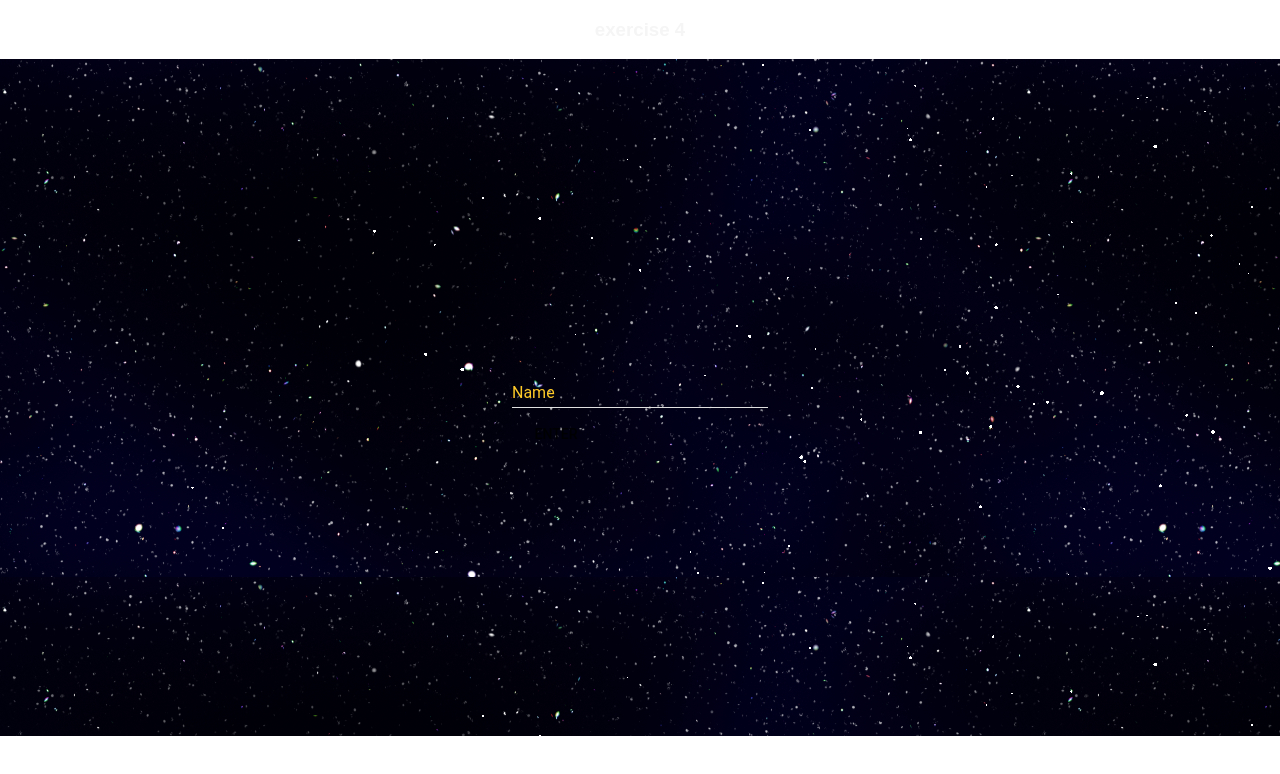
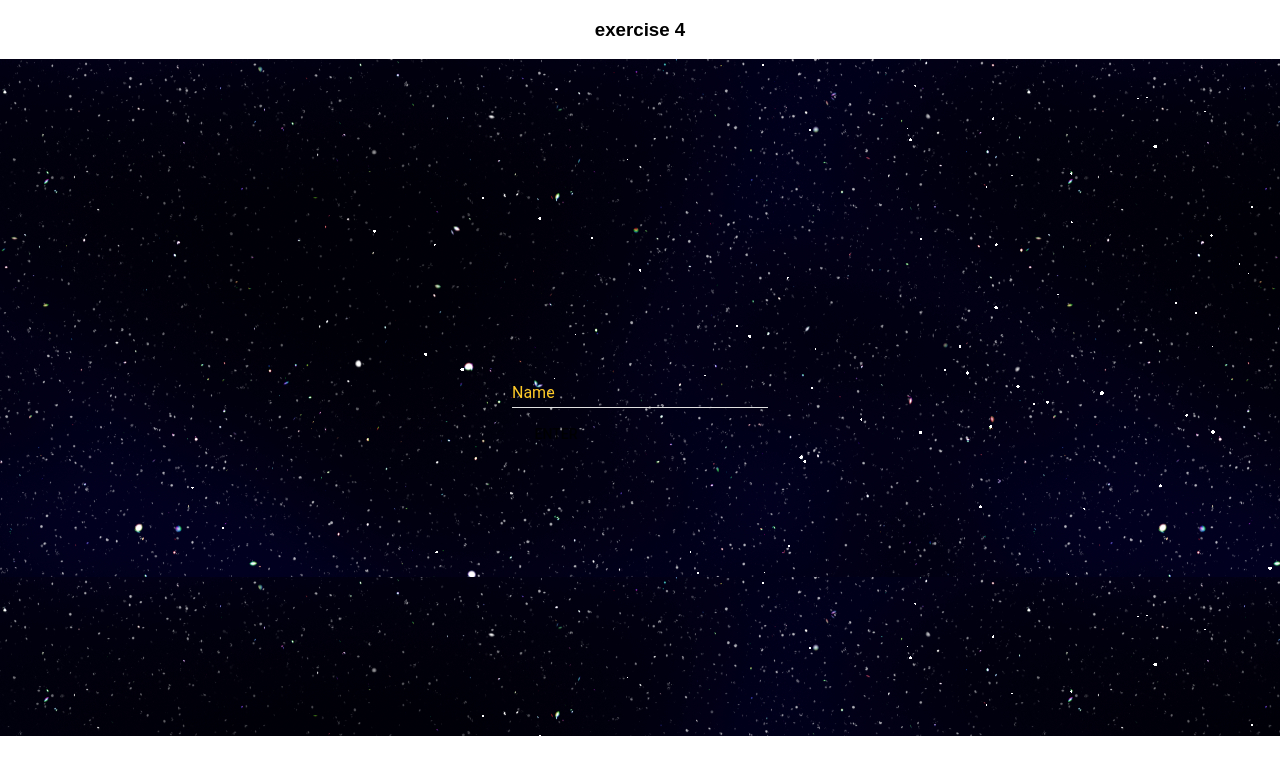
Before and after one commit to sajjadtaghilou/Plane-Shooter-React.JS, a React (Create React App) app: page / in a window 1280 px wide. Shown: the top 774 px of the page. Built offline with nearby package versions, Linux system fonts and the light colour scheme.

Commit message:
Update GameStart.css

```diff
--- a/src/styles/GameStart.css
+++ b/src/styles/GameStart.css
@@ -4,10 +4,6 @@
     flex-direction: column;
     width: 100vw;
     height: 100vh;
-    background-color: rgb(255, 255, 255);
-    color: whitesmoke;
-
-
 }
 
 .content{
@@ -20,6 +16,4 @@
     align-items: center;
     justify-content: center;
     margin: auto;
-    background-color: rgb(255, 255, 255);
-    color: whitesmoke;
 }
```
